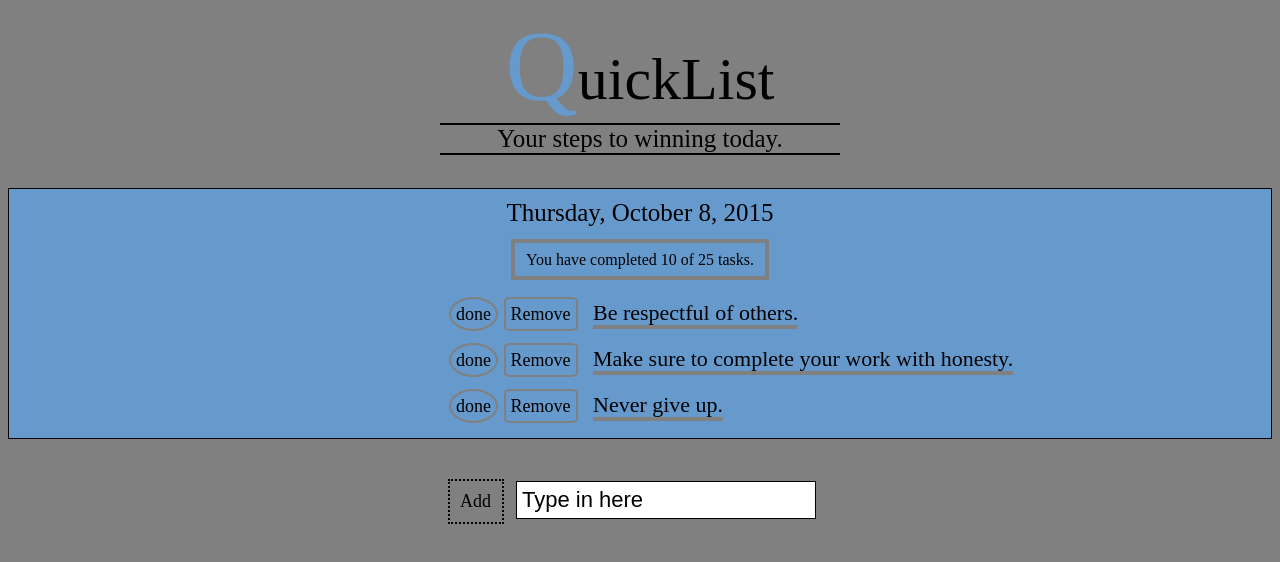
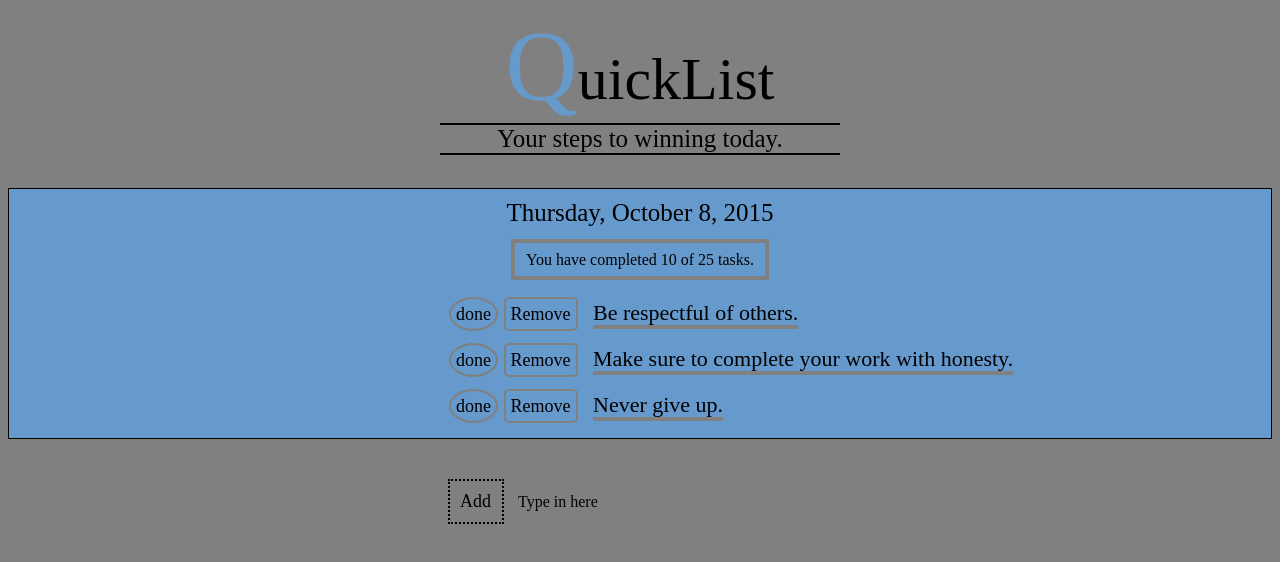
Before and after one commit to neerajk1208/quicklist, a plain HTML site: page index.html in a window 1280 px wide. Drawn offline with nearby package versions, Linux system fonts and the light colour scheme; a web font is replaced by a local one.

```diff
--- a/index.html
+++ b/index.html
@@ -91,7 +91,8 @@ Finiahed Tasks
 		</section>
 		<div class="add-task">
 					<div class="add">Add</div>
-					<input class="write-task" value="Type in here" </input>
+					<span class="task-content"> Type in here </span>
+					<input class="write-task hide" value="Type in here" </input>
 				</div>
 		<script src="../jquery-2.1.4.js"> </script>
 		<script src="main.js"> </script>
--- a/main.js
+++ b/main.js
@@ -55,6 +55,8 @@ for (var i = 0; i<tasks.length; i++) {
 };
 
 
+
+
 var add = document.querySelector(".add");
 var addTask = document.querySelector(".write-task")
 console.log(addTask)
```
